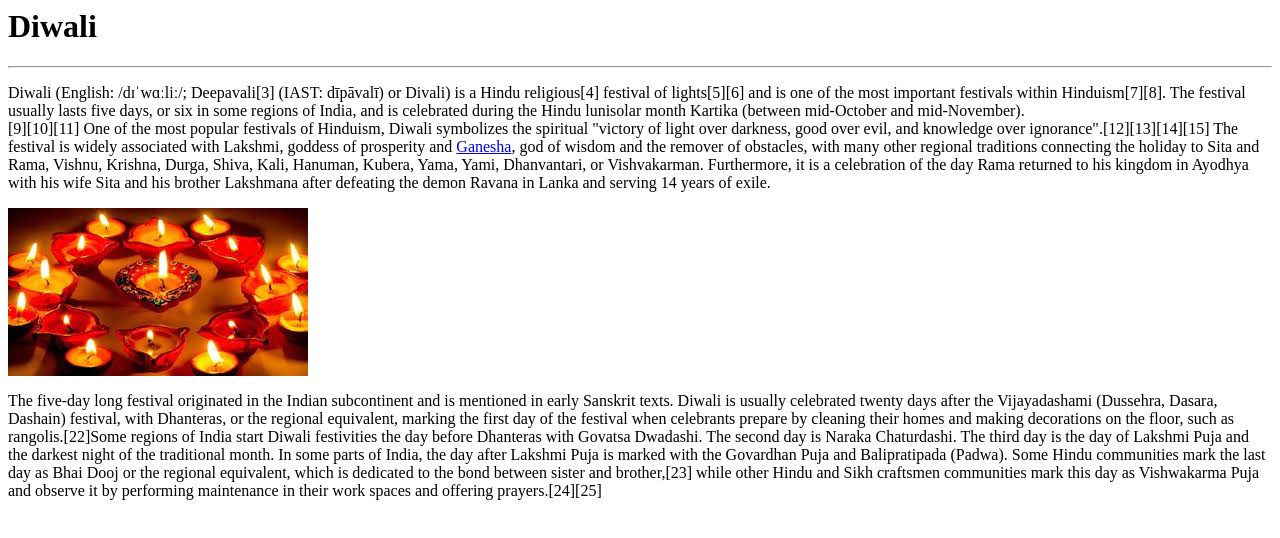
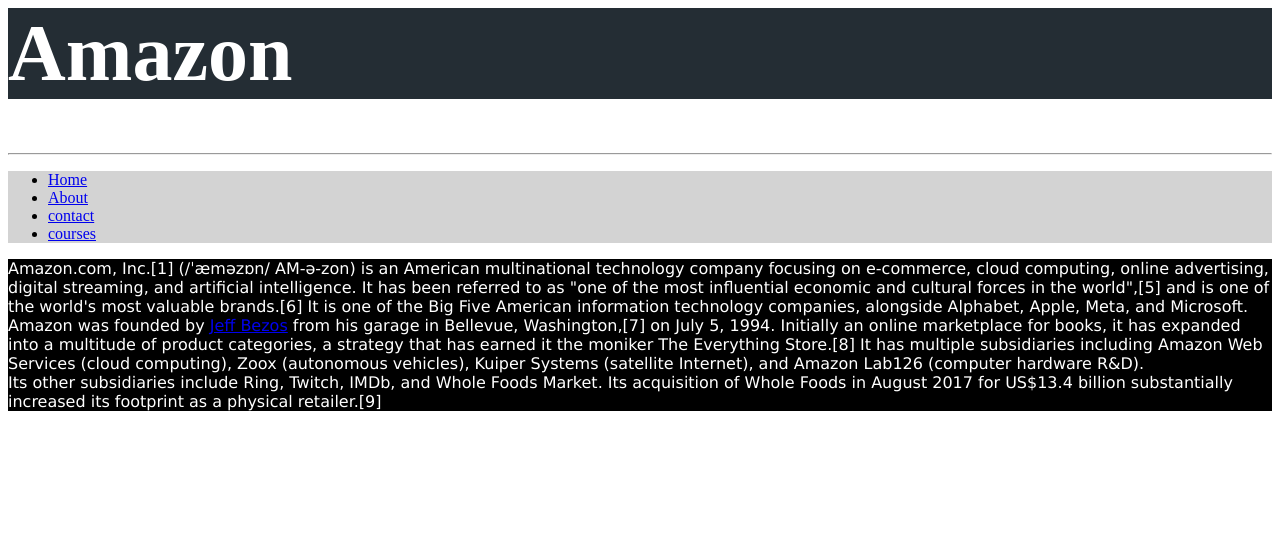
Before and after one commit to shahul7395/clone, a plain HTML site: page index.html in a window 1280 px wide. Drawn offline with Linux system fonts and the light colour scheme.

Commit message:
Add files via upload

```diff
--- a/index.html
+++ b/index.html
@@ -1,20 +1,23 @@
 <html>
     <head>
-        <title>Amazon-clone</title>
+        <title>Home page</title>
     </head>
     <body>
-        <h1>Diwali</h1>
+        <h1 style="background-color: rgb(36,45,52); color:white; font-size: 80px;">Amazon</h1>
         <hr>
+        <ul style="background-color:lightgray ; color:black;">
+            <li><a href="./about.html">Home</a></li>
+            <li><a href="./index.html">About</a> </li>
+            <li><a href="./contact.html">contact</a></li>
+            <li><a href="./courses.html">courses</a> </li>
 
+        </ul>
+        <p style="background-color: black; color:white; font-family: 'Lucida Sans', 'Lucida Sans Regular', 'Lucida Grande', 'Lucida Sans Unicode', Geneva, Verdana, sans-serif; ">Amazon.com, Inc.[1] (/ˈæməzɒn/ AM-ə-zon) is an American multinational technology company focusing on e-commerce, cloud computing, online advertising, digital streaming, and artificial intelligence. It has been referred to as "one of the most influential economic and cultural forces in the world",[5] and is one of the world's most valuable brands.[6] It is one of the Big Five American information technology companies, alongside Alphabet, Apple, Meta, and Microsoft.
 
-        <p>Diwali (English: /dɪˈwɑːliː/; Deepavali[3] (IAST: dīpāvalī) or Divali) is a Hindu religious[4] festival of lights[5][6] and is one of the most important festivals within Hinduism[7][8]. The festival usually lasts five days, or six in some regions of India, and is celebrated during the Hindu lunisolar month Kartika (between mid-October and mid-November).
-            <br>[9][10][11] One of the most popular festivals of Hinduism, Diwali symbolizes the spiritual "victory of light over darkness, good over evil, and knowledge over ignorance".[12][13][14][15] The festival is widely associated with Lakshmi, goddess of prosperity and <a href="https://en.wikipedia.org/wiki/Ganesha"target="_blank">Ganesha</a>, god of wisdom and the remover of obstacles, with many other regional traditions connecting the holiday to Sita and Rama, Vishnu, Krishna, Durga, Shiva, Kali, Hanuman, Kubera, Yama, Yami, Dhanvantari, or Vishvakarman. Furthermore, it is a celebration of the day Rama returned to his kingdom in Ayodhya with his wife Sita and his brother Lakshmana after defeating the demon Ravana in Lanka and serving 14 years of exile.
-
-        </p>
-        <img src="./download.jpg" >
-        <p>The five-day long festival originated in the Indian subcontinent and is mentioned in early Sanskrit texts. Diwali is usually celebrated twenty days after the Vijayadashami (Dussehra, Dasara, Dashain) festival, with Dhanteras, or the regional equivalent, marking the first day of the festival when celebrants prepare by cleaning their homes and making decorations on the floor, such as rangolis.[22]Some regions of India start Diwali festivities the day before Dhanteras with Govatsa Dwadashi. The second day is Naraka Chaturdashi. The third day is the day of Lakshmi Puja and the darkest night of the traditional month. In some parts of India, the day after Lakshmi Puja is marked with the Govardhan Puja and Balipratipada (Padwa). Some Hindu communities mark the last day as Bhai Dooj or the regional equivalent, which is dedicated to the bond between sister and brother,[23] while other Hindu and Sikh craftsmen communities mark this day as Vishwakarma Puja and observe it by performing maintenance in their work spaces and offering prayers.[24][25]
+            Amazon was founded by <a href="https://en.wikipedia.org/wiki/Jeff_Bezos">Jeff Bezos</a> from his garage in Bellevue, Washington,[7] on July 5, 1994. Initially an online marketplace for books, it has expanded into a multitude of product categories, a strategy that has earned it the moniker The Everything Store.[8] It has multiple subsidiaries including Amazon Web Services (cloud computing), Zoox (autonomous vehicles), Kuiper Systems (satellite Internet), and Amazon Lab126 (computer hardware R&D). <br>Its other subsidiaries include Ring, Twitch, IMDb, and Whole Foods Market. Its acquisition of Whole Foods in August 2017 for US$13.4 billion substantially increased its footprint as a physical retailer.[9]
 
     </p>
 
+
     </body>
 </html>
```
